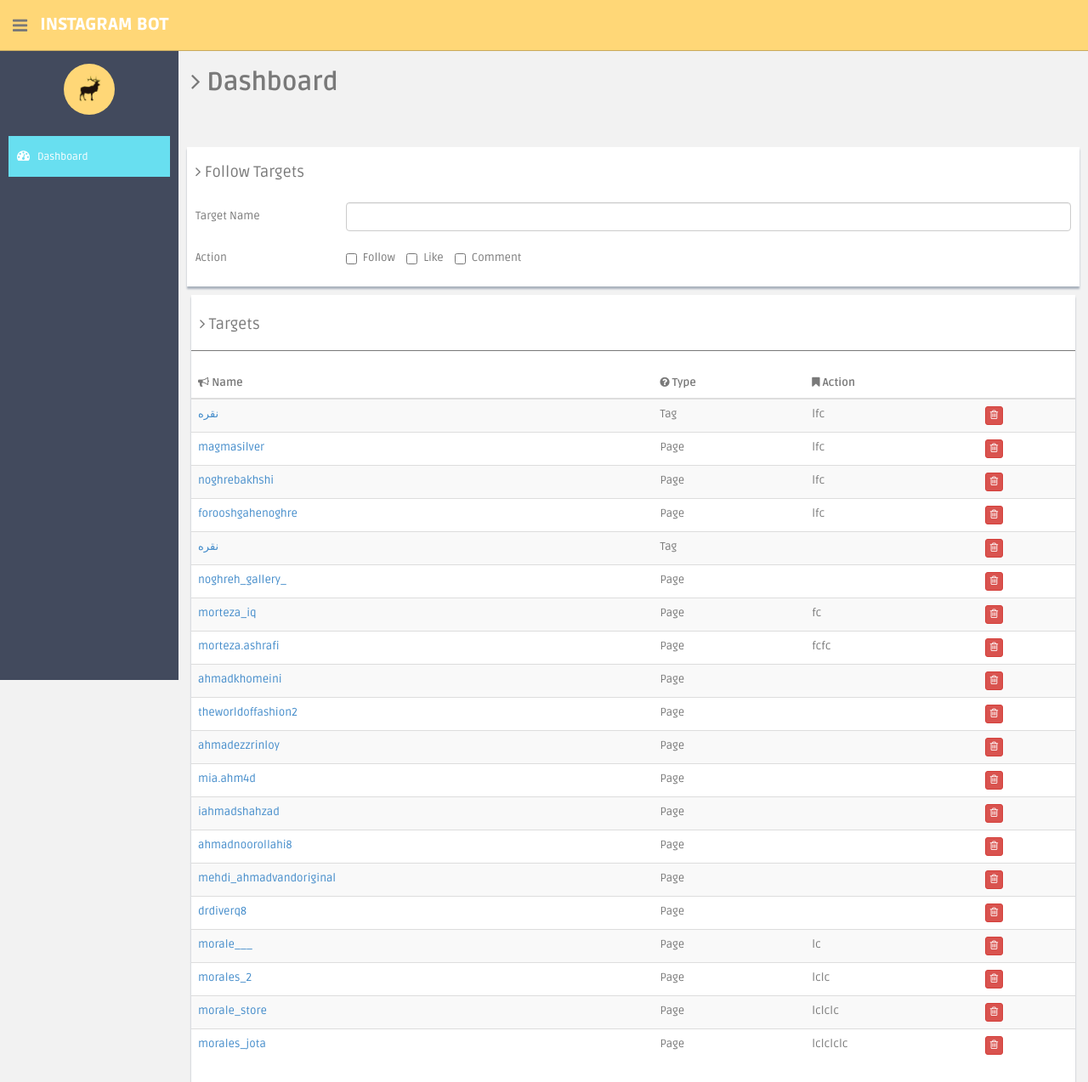
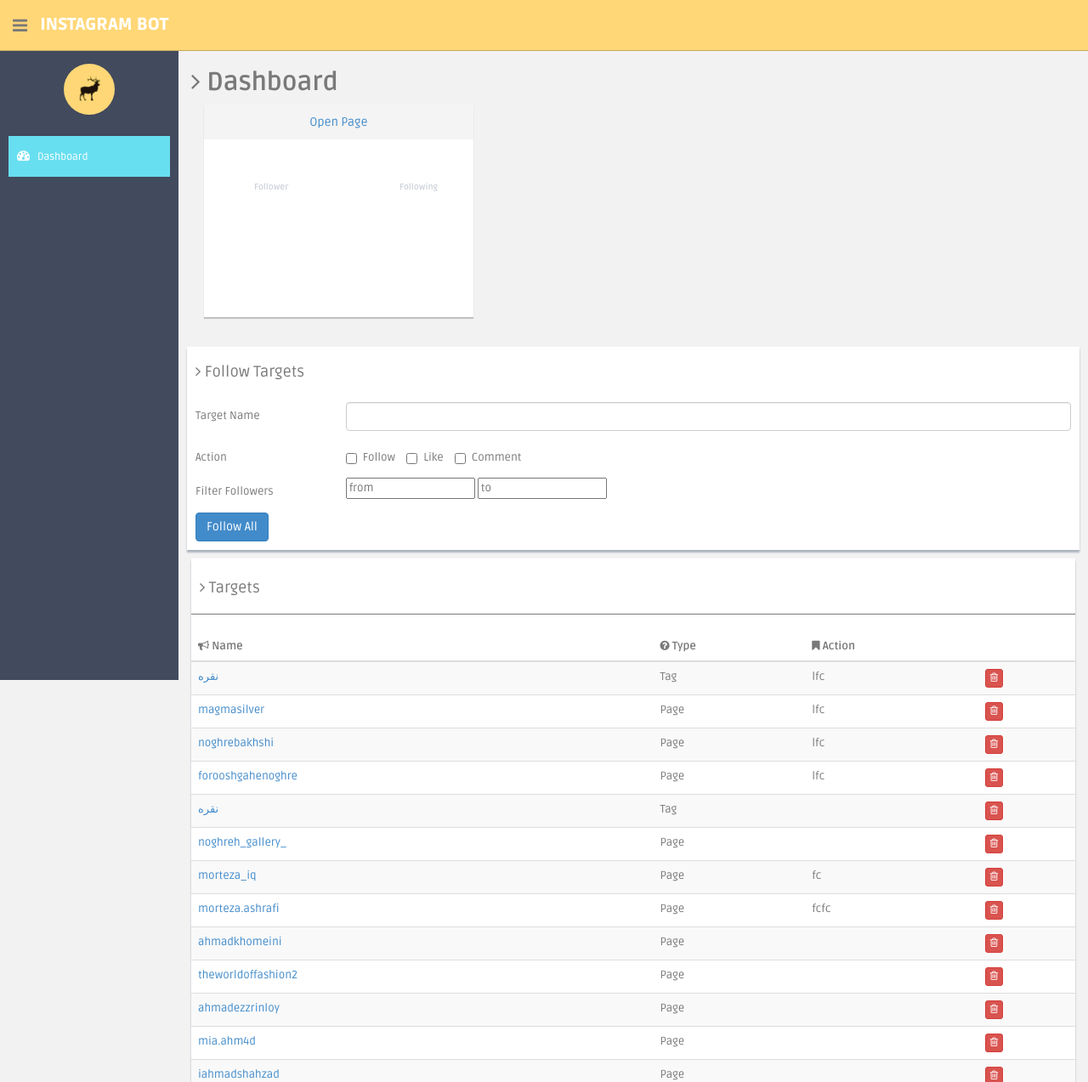
Before and after one commit to mory91/instagram_bot, a Django app: template templates/panel/index.html in a window 1280 px wide. Shown: the top 1273 px of the page at 85% size. Run offline with Django 3.2, Linux system fonts and the light colour scheme; the template is opened without the code that fills it: values that come from a table or form of the project are taken from there, others are empty; data comes from the database, SQL or seed files in the repository; both versions use the stored data as it was after the commit; some libraries are stand-ins or nearby versions.

Commit message:
sendsend

```diff
--- a/api/urls.py
+++ b/api/urls.py
@@ -8,5 +8,6 @@ urlpatterns = [
     path('deletetarget/<int:id>', views.delete_target, name='delete_target'),
     path('dashboard', views.dashboard, name='dashboard'),
     path('addtarget', views.add_target, name='add_target'),
+    path('addpagegroup', views.add_page_group, name='add_page_group'),
 
 ]
--- a/templates/panel/index.html
+++ b/templates/panel/index.html
@@ -70,8 +70,30 @@
       <section id="main-content">
           <section class="wrapper site-min-height">
           	<h2><i class="fa fa-angle-right"></i><b> Dashboard</b></h2>
+              <div class="details col-md-4 mb">
+                            <div class="white-panel pn">
+                                <div class="white-header">
+                                    <h5><a target="blank" class="link">Open Page</a></h5>
+                                </div>
+                                <div class="span_click_tag">
+                                    <p><img class="img-circle" width="80"></p>
+                                    <p><b><span class="user_name"></span></b></p>
+                                    <div class="row">
+                                        <div class="col-md-6">
+                                            <p class="small mt">Follower</p>
+                                            <p class="follower"></p>
+                                        </div>
+                                        <div class="col-md-6">
+                                            <p class="small mt">Following</p>
+                                            <p class="following"></p>
+                                        </div>
+                                    </div>
+                                </div>
+                            </div>
+                        </div>
                 <div class="row mt">
                     <div class="row mt">
+
                     <div class="col-lg-12">
                         <div class="form-panel">
                         <h4 class="mb"><i class="fa fa-angle-right"></i> Follow Targets</h4>
@@ -80,10 +102,9 @@
                                     <label class="col-sm-2 control-label col-lg-2" for="inputSuccess">Target Name</label>
                                     <div class="col-lg-10">
                                         <input type="text" class="form-control" id="search" name="name">
-                                        <div id="res" style="overflow:auto; width:100%; max-height:600px;">
 
                                     </div>
-                                    </div>
+
                                 </div>
                                 <div class="form-group">
                                     <label class="col-sm-2 control-label col-lg-2" for="inputError">Action</label>
@@ -98,6 +119,17 @@
                                             <input type="checkbox" id="a_c" value="C" name="action_c"> Comment
                                         </label>
                                     </div>
+                                </div>
+                                <div class="form-group">
+                                    <label class="col-sm-2 control-label col-lg-2" for="inputSuccess">Filter Followers</label>
+                                    <div class="col-lg-10">
+                                        <input placeholder="from" type="text" id="from">
+                                        <input placeholder="to" type="text"  id="to">
+                                    </div>
+                                </div>
+                                <button id="followall" type="button" class="btn btn-primary">Follow All</button>
+                                <div id="res" style="overflow:auto; width:100%; max-height:600px;">
+
                                     </div>
                             </form>
                         </div><!-- /form-panel -->
@@ -167,6 +199,21 @@
     <script src="/templates/panel/assets/js/form-component.js"></script>
 
   <script>
+  var targets;
+  function fetchDetails() {
+      var username = "alias.gallery"
+      var url = "https://www.instagram.com/" + username + "/?__a=1"
+      $.get(url, function(data){
+          var profile_pic = data.user.profile_pic_url_hd
+          var followers = data.user.followed_by.count
+          var following = data.user.follows.count
+          $('.details .link').prop("href", url)
+          $('.details .img-circle').prop("src", profile_pic)
+          $('.details .following').html(following)
+          $('.details .follower').html(followers)
+      })
+  }
+  fetchDetails()
       //custom select box
 $('#search').change(function() {
 
@@ -174,6 +221,7 @@ $('#search').change(function() {
               console.log(url)
               console.log($(this).text())
               $.get(url, function(data){
+                  targets = []
                   $("#res").html("")
                   users = data.users
                   hashtags = data.hashtags
@@ -196,27 +244,34 @@ $('#search').change(function() {
                                                 </div>\
                                             </div>')
                   }
-                  for(let i = 0; i < users.length; i++) {
+                  function app(obj) {
                       $("#res").append('<div class="col-md-4 mb">\
                                                     <div class="white-panel pn">\
                                                         <div class="white-header">\
-                                                        <h5><a target="blank" href="' + "https://www.instagram.com/" + users[i].user.username + '" >Open Page</a></h5>\
+                                                            <h5><a target="blank" href="' + "https://www.instagram.com/" + obj.user.username + '" >Open Page</a></h5>\
                                                         </div>\
                                                         <div class="span_click_page">\
-                                                        <p><img src=' + users[i].user.profile_pic_url +' class="img-circle" width="80"></p>\
-                                                        <p><b><span class="user_name">' + users[i].user.username + '</span></b></p>\
+                                                            <p><img src=' + obj.user.profile_pic_url +' class="img-circle" width="80"></p>\
+                                                            <p><b><span class="user_name">' + obj.user.username + '</span></b></p>\
                                                             <div class="row">\
                                                                 <div class="col-md-6">\
                                                                     <p class="small mt">Followers</p>\
-                                                                <p>' + users[i].user.follower_count + '</p>\
+                                                                    <p>' + obj.user.follower_count + '</p>\
                                                                 </div>\
                                                                 <div class="col-md-6">\
-                                                                <p class="small mt">' + (users[i].user.is_private ? 'private' : 'public') + '</p>\
+                                                                    <p class="small mt">' + (obj.user.is_private ? 'private' : 'public') + '</p>\
                                                                 </div>\
                                                             </div>\
                                                         </div>\
                                                     </div>\
                                                 </div>')
+                  }
+                  for(let i = 0; i < users.length; i++) {
+                    if (($("#from").val() == "" || ($("#from").val() != "" && users[i].user.follower_count > parseInt($("#from").val())))
+                        && ($("#to").val() == "" || ($("#to").val() != "" && users[i].user.follower_count < parseInt($("#to").val())))) {
+                        app(users[i])
+                        targets.push(users[i])
+                    }
                   }
           })
 })
@@ -258,6 +313,22 @@ $('#search').change(function() {
                 }
             });
         })
+        $("#followall").on('click', function() {
+            var packedData = getPackedData()
+            packedData.targets = targets
+            $.ajax({
+                url: '/api/addpagegroup',
+                type: 'POST',
+                contentType: 'application/json; charset=utf-8',
+                data: JSON.stringify(packedData),
+                dataType: 'text',
+                success: function(result) {
+                    console.log(result)
+                    JSON.parse(result)
+                    alert(result['already'] + " of the pages was already added and " + result['success'] + " are successfully added")
+                }
+            });
+        })
         function getPackedData() {
             var res = {}
             res.a_c = false;
```
Also changed, not shown: api/views.py (+26 -0 lines), db.sqlite3. Lines whose indentation alone changed are shown as unchanged.
